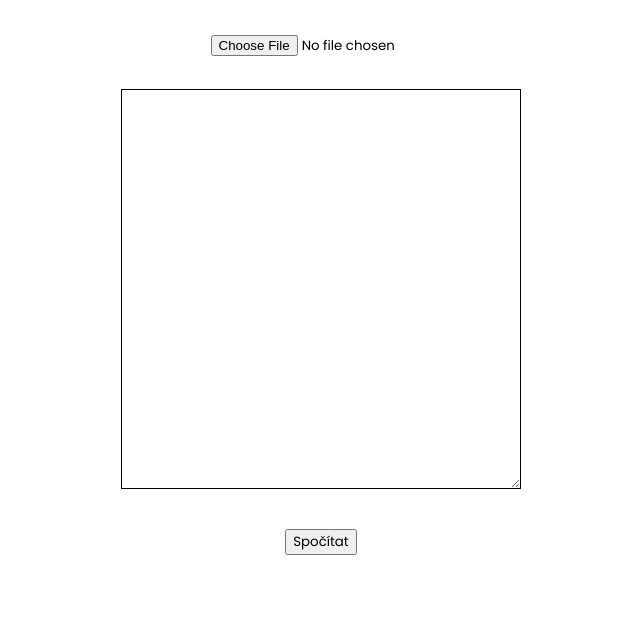
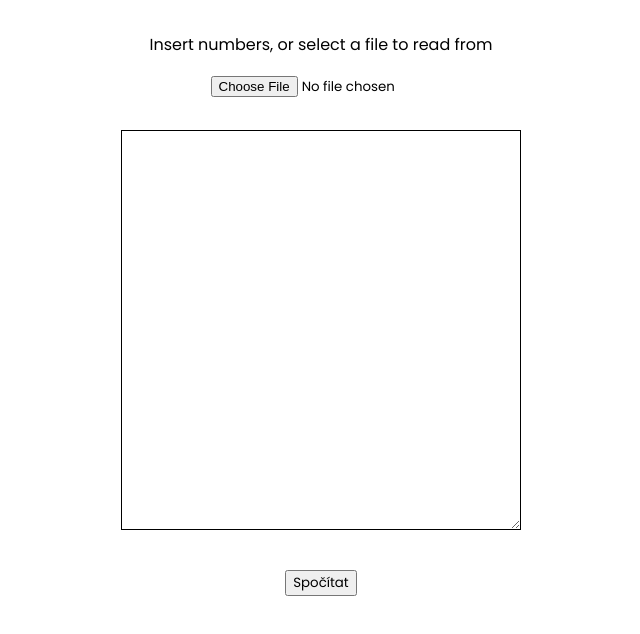
Before and after one commit to martafonekVOLE/IVS_Project_Calc, a plain HTML site: page profiling.html in a window 1280 px wide. Shown: the whole page, without its empty margins (319-959 px from the left). Drawn offline with Linux system fonts and the light colour scheme.

Commit message:
Code visuals were removed
Comments were removed
Some minor changes were removed

```diff
--- a/profiling.html
+++ b/profiling.html
@@ -11,24 +11,11 @@
     </style>
 </head>
 <body>
+    <p style="margin-top: 2rem;">Insert numbers, or select a file to read from</p>
     <div class="file"><input type="file" name="inputFile" id="inputFile"></div>
     <textarea id="output"></textarea>
     <button onclick="profilingRun()">Spočítat</button>
     <div id="result"> </div>
-    <script src = "Profiling.js">
-     /* document.getElementById('inputFile').addEventListener('change', function() {
-        var file=new FileReader();
-        file.onload=function(){
-            document.getElementById('output').textContent=file.result;
-        }
-
-        file.readAsText(this.files[0]);
-    }); */
-
-    </script>
-
-
-
-
+    <script src = "Profiling.js"></script>
 </body>
 </html>
--- a/styleProfiling.css
+++ b/styleProfiling.css
@@ -20,8 +20,6 @@ textarea{
     margin: 2rem;
 }
 .file{
-    margin-top: +2rem;
+    margin-top: +1rem;
     margin-right: -2rem;
 }
-button{
-}
```
